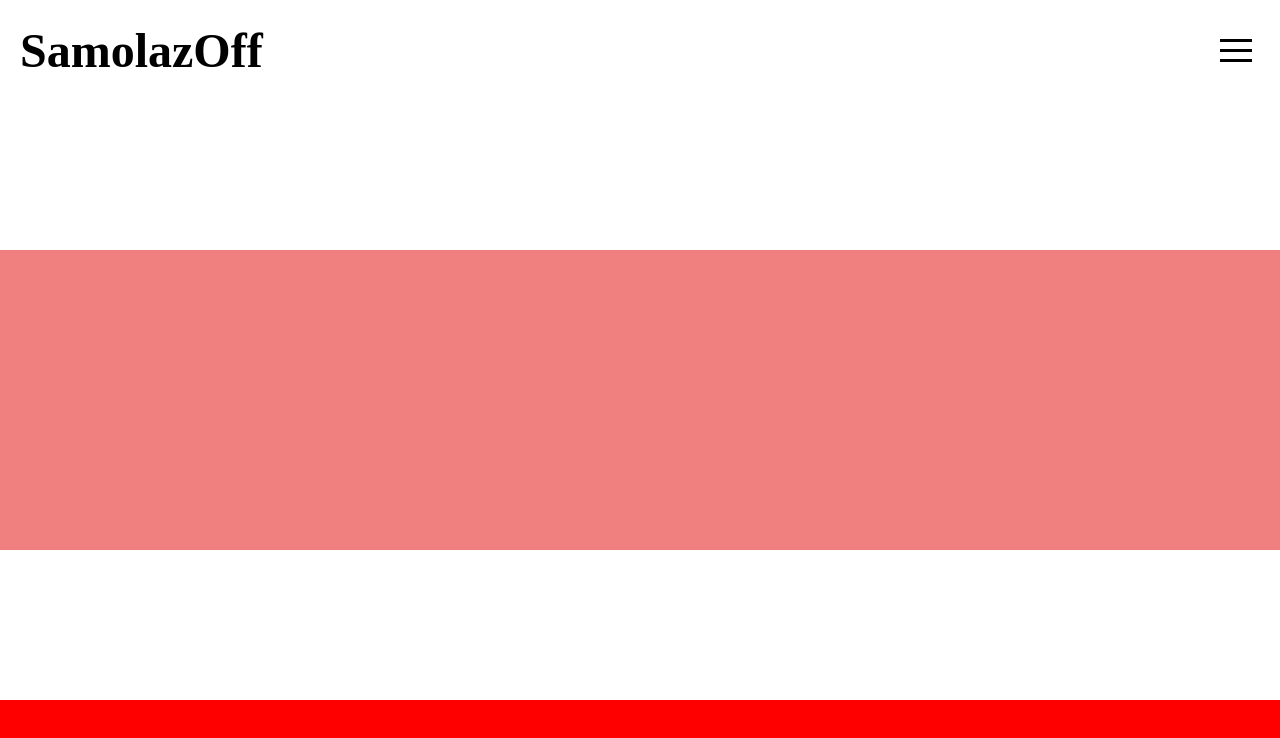
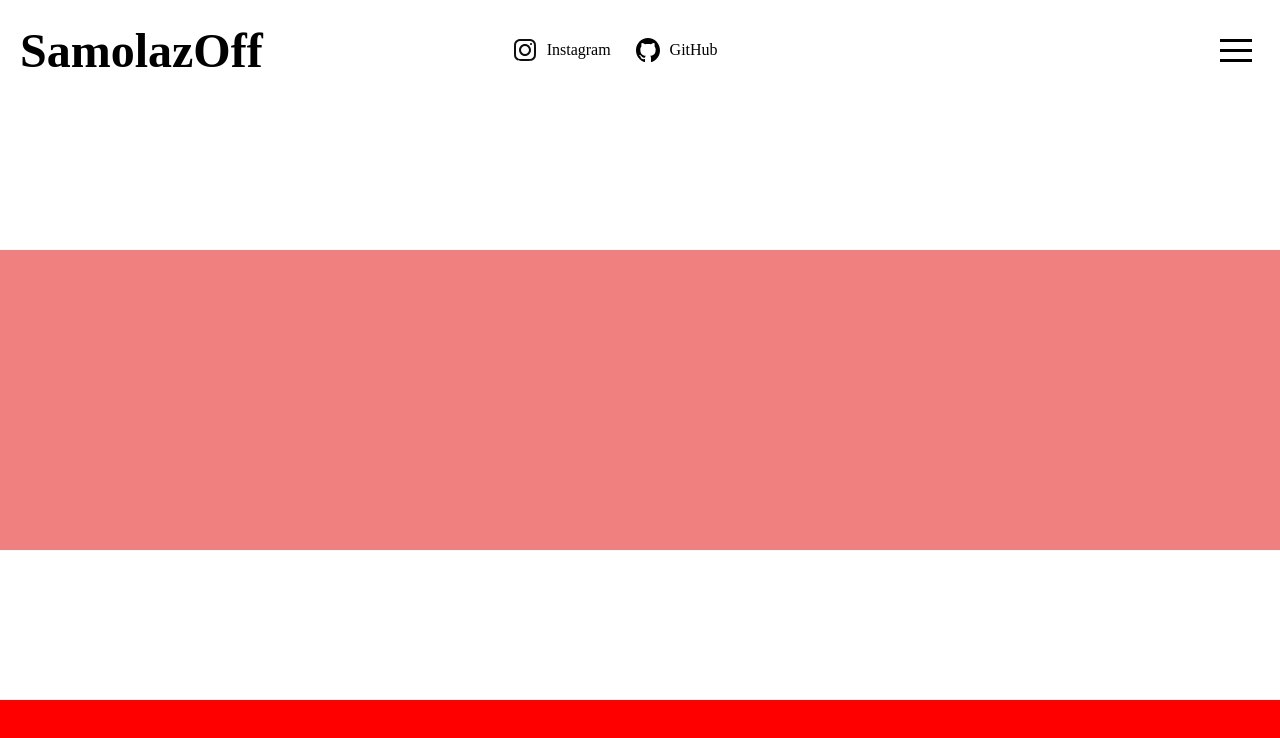
Before and after one commit to samolazoff/samolazoff-react, a React (Vite) app: page / in a window 1280 px wide. Shown: the top 738 px of the page. Built offline with nearby package versions, Linux system fonts and the light colour scheme.

Commit message:
Add social panel in header

```diff
--- a/src/components/Header/Header.jsx
+++ b/src/components/Header/Header.jsx
@@ -1,6 +1,7 @@
 import './Header.scss';
 
 import Logo from '../Logo/Logo';
+import SocialPanelMini from '../SocialPanelMini/SocialPanelMini';
 import Nav from '../Nav/Nav';
 
 const Header = () => {
@@ -8,6 +9,7 @@ const Header = () => {
         <header className='app-header container'>
             <div className="use-box">
                 <Logo/>
+                <SocialPanelMini/>
             </div>
             <Nav/>
         </header>
--- a/src/components/Header/Header.scss
+++ b/src/components/Header/Header.scss
@@ -1,5 +1,9 @@
 .app-header{
-    @include  flex($dir: row, $jc: space-between, $ai: center);
+    @include  flex($dir: row, $jc: space-between);
     height: 100px;
     width: 100%;
+    .use-box{
+        @include  flex($dir: row);
+        gap: 250px;
+    }
 }
--- /dev/null
+++ b/src/components/SocialPanelMini/SocialPanelMini.jsx
@@ -0,0 +1,38 @@
+import './SocialPanelMini.scss';
+
+import svgInstagram  from '../../static/svg/social/instagram-svgrepo-com.svg';
+import svgGitHub  from '../../static/svg/social/github-142-svgrepo-com.svg';
+
+import SocialpanelMiniItem from './SocialpanelMiniItem';
+
+
+const SocialPanelMini = () => {
+
+    const dataSocialMini = [
+        {
+            name: 'instagram',
+            href: 'https://www.instagram.com/',
+            img: svgInstagram
+        },
+        {
+            name: 'GitHub',
+            href: 'https://github.com/samolazoff',
+            img: svgGitHub
+        }
+
+    ];
+
+    return (
+        <div className='social-panel-mini'>
+            {
+                dataSocialMini.map(
+                    (item, idx) => {
+                        return <SocialpanelMiniItem name = {item.name} href = {item.href} img = {item.img} key = {idx}/>
+                    }
+                )
+            }
+        </div>
+    );
+};
+
+export default SocialPanelMini;
--- /dev/null
+++ b/src/components/SocialPanelMini/SocialPanelMini.scss
@@ -0,0 +1,14 @@
+.social-panel-mini{
+    @include flex($dir: row);
+    gap: 25px;
+    &-item{
+        @include flex($dir: row);
+         gap: 10px;
+        &__img{
+            width: 24px;
+        }
+        &__title{
+            text-transform: capitalize;
+        }
+    }
+}
--- /dev/null
+++ b/src/components/SocialPanelMini/SocialpanelMiniItem.jsx
@@ -0,0 +1,15 @@
+import {Link} from 'react-router-dom';
+
+const SocialpanelMiniItem = (props) => {
+
+const {name, href, img} = props;
+
+    return (
+        <Link to = {href} className = 'social-panel-mini-item'>
+            <img  className = 'social-panel-mini-item__img' src={img} alt={name} />
+            <span className = 'social-panel-mini-item__title'>{name}</span>
+        </Link>
+    );
+};
+
+export default SocialpanelMiniItem;
```
Also changed, not shown: src/static/svg/social/github-142-svgrepo-com.svg (added), src/static/svg/social/instagram-svgrepo-com.svg (added).
